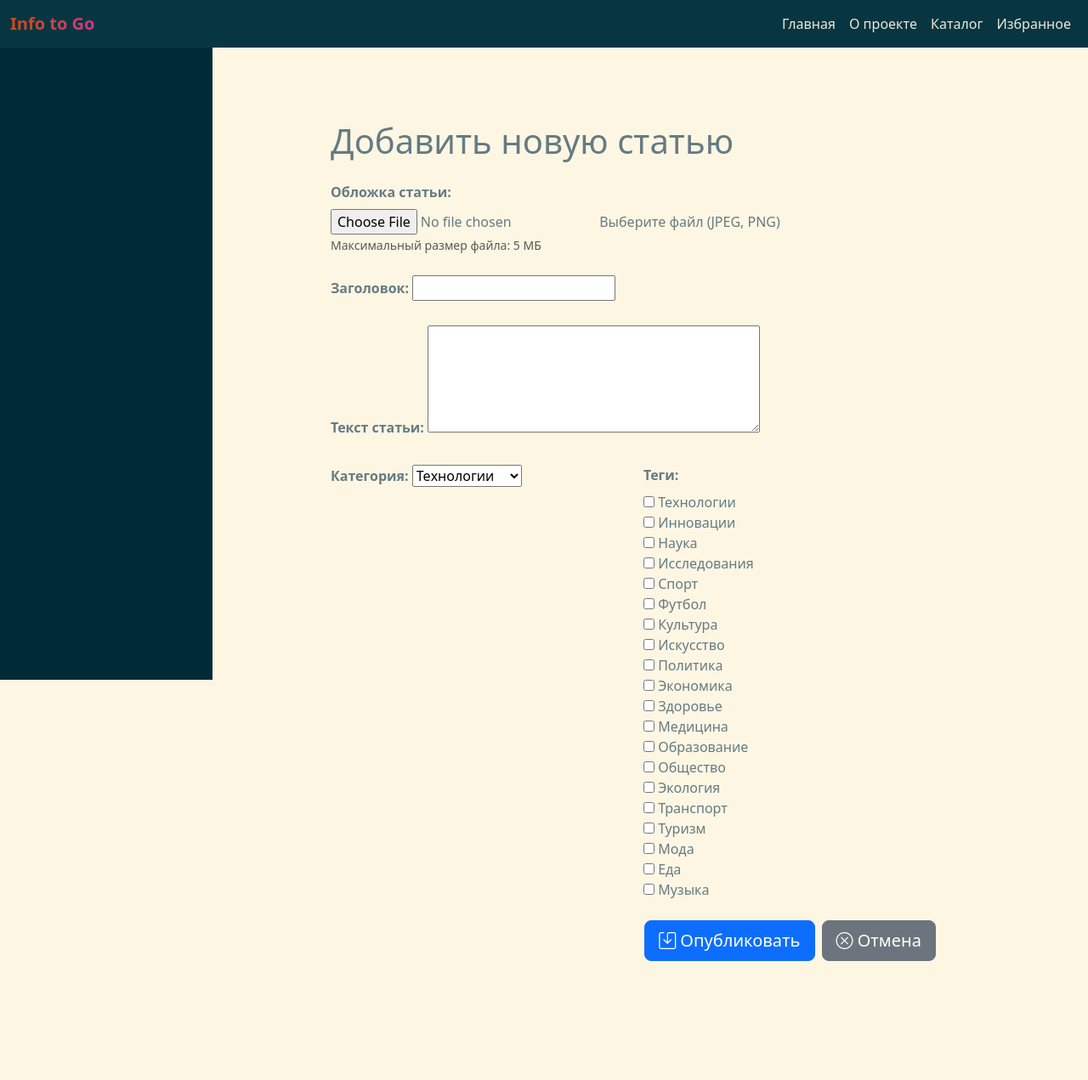
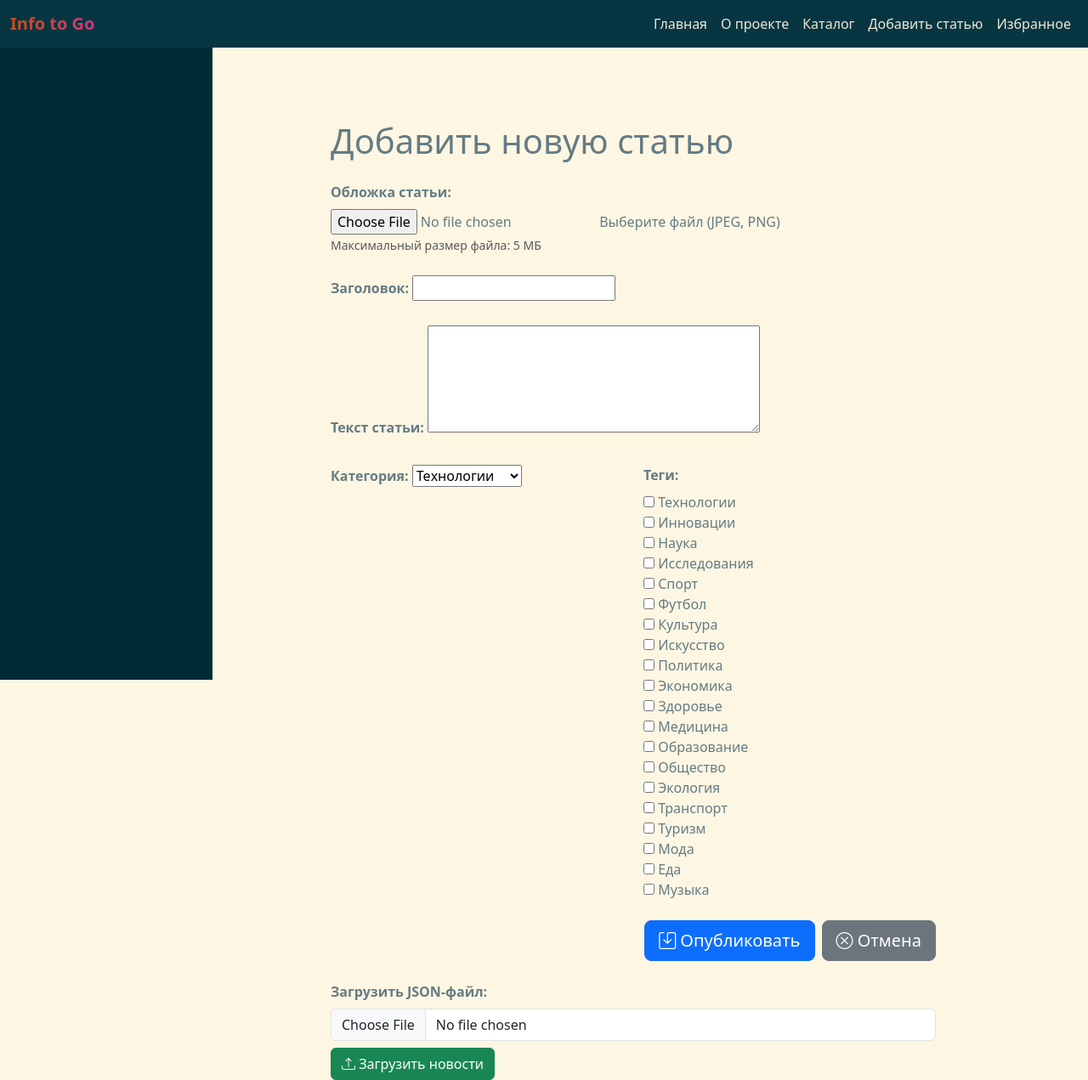
Before and after one commit to tel-ran-de/141024-m-pt-django, a Django app: page /news/add/ in a window 1280 px wide; the page is wider, and only the part inside the window is pictured. Shown: that part at 85% size. Before the commit the page ends 1131 px from the top of that part, so only its background shows below. Run offline with Django 5.2, Linux system fonts and the light colour scheme; data comes from the database, SQL or seed files in the repository; parts of the project's set-up code (start-up, migrations or seed data) failed here and were passed over.

Commit message:
Урок 23: добавили возможность добавления нескольких статей из json-файла

```diff
--- a/news/templates/news/add_article.html
+++ b/news/templates/news/add_article.html
@@ -61,5 +61,16 @@
             </a>
         </div>
     </form>
+        <!-- Форма для загрузки JSON-файла -->
+    <form method="post" enctype="multipart/form-data" action="{% url 'news:upload_json' %}">
+        {% csrf_token %}
+        <div class="form-group mt-4">
+            <label class="form-label fw-bold">Загрузить JSON-файл:</label>
+            <input type="file" name="json_file" class="form-control" accept=".json">
+        </div>
+        <button type="submit" class="btn btn-success mt-2">
+            <i class="bi bi-upload"></i> Загрузить новости
+        </button>
+    </form>
 </div>
 {% endblock %}
--- a/news/urls.py
+++ b/news/urls.py
@@ -17,4 +17,5 @@ urlpatterns = [
     path('add/', views.add_article, name='add_article'),
     path('edit/<int:article_id>/', views.article_update, name='article_update'),
     path('delete/<int:article_id>/', views.article_delete, name='article_delete'),
+    path('upload_json/', views.upload_json, name='upload_json')
 ]
--- a/news/views.py
+++ b/news/views.py
@@ -1,3 +1,5 @@
+import json
+
 from django.core.paginator import Paginator
 from django.db.models import F, Q
 from django.http import HttpResponse, HttpResponseRedirect
@@ -5,6 +7,10 @@ from django.shortcuts import get_object_or_404, redirect, render
 
 from .forms import ArticleForm
 from .models import Article, Favorite, Category, Like, Tag
+
+import unidecode
+from django.db import models
+from django.utils.text import slugify
 
 
 info = {
@@ -21,11 +27,51 @@ info = {
         {"title": "Каталог",
          "url": "/news/catalog/",
          "url_name": "news:catalog"},
+        {"title": "Добавить статью",
+         "url": "/news/add/",
+         "url_name": "news:add_article"},
         {"title": "Избранное",
          "url": "/news/favorites/",
          "url_name": "news:favorites"},
     ],
 }
+
+
+def upload_json(request):
+    if request.method == 'POST' and request.FILES['json_file']:
+        json_file = request.FILES['json_file']
+        try:
+            data = json.load(json_file)
+            for item in data:
+                fields = item['fields']
+                title = fields['title']
+                content = fields['content']
+                category_name = fields['category']
+                tags_names = fields['tags']
+                category, created = Category.objects.get_or_create(name=category_name)
+                # Генерируем slug до создания статьи
+                base_slug = slugify(unidecode.unidecode(title))
+                unique_slug = base_slug
+                num = 1
+                while Article.objects.filter(slug=unique_slug).exists():
+                    unique_slug = f"{base_slug}-{num}"
+                    num += 1
+                # Создаем новую статью с уникальным slug
+                article = Article(
+                    title=title,
+                    content=content,
+                    category=category,
+                    slug=unique_slug
+                )
+                article.save()
+                # Добавляем теги к статье
+                for tag_name in tags_names:
+                    tag, created = Tag.objects.get_or_create(name=tag_name)
+                    article.tags.add(tag)
+            return redirect('news:catalog')
+        except json.JSONDecodeError:
+            return render(request, 'news/add_article.html', {'error': 'Неверный формат JSON-файла'})
+    return render(request, 'news/add_article.html')
 
 
 def favorites(request):
@@ -42,6 +88,7 @@ def toggle_favorite(request, article_id):
     if not created:
         favorite.delete()
     return redirect('news:detail_article_by_id', article_id=article_id)
+
 
 def toggle_like(request, article_id):
     article = get_object_or_404(Article, pk=article_id)
```
Also changed, not shown: files.json (added, +26 -0 lines), README.md.
